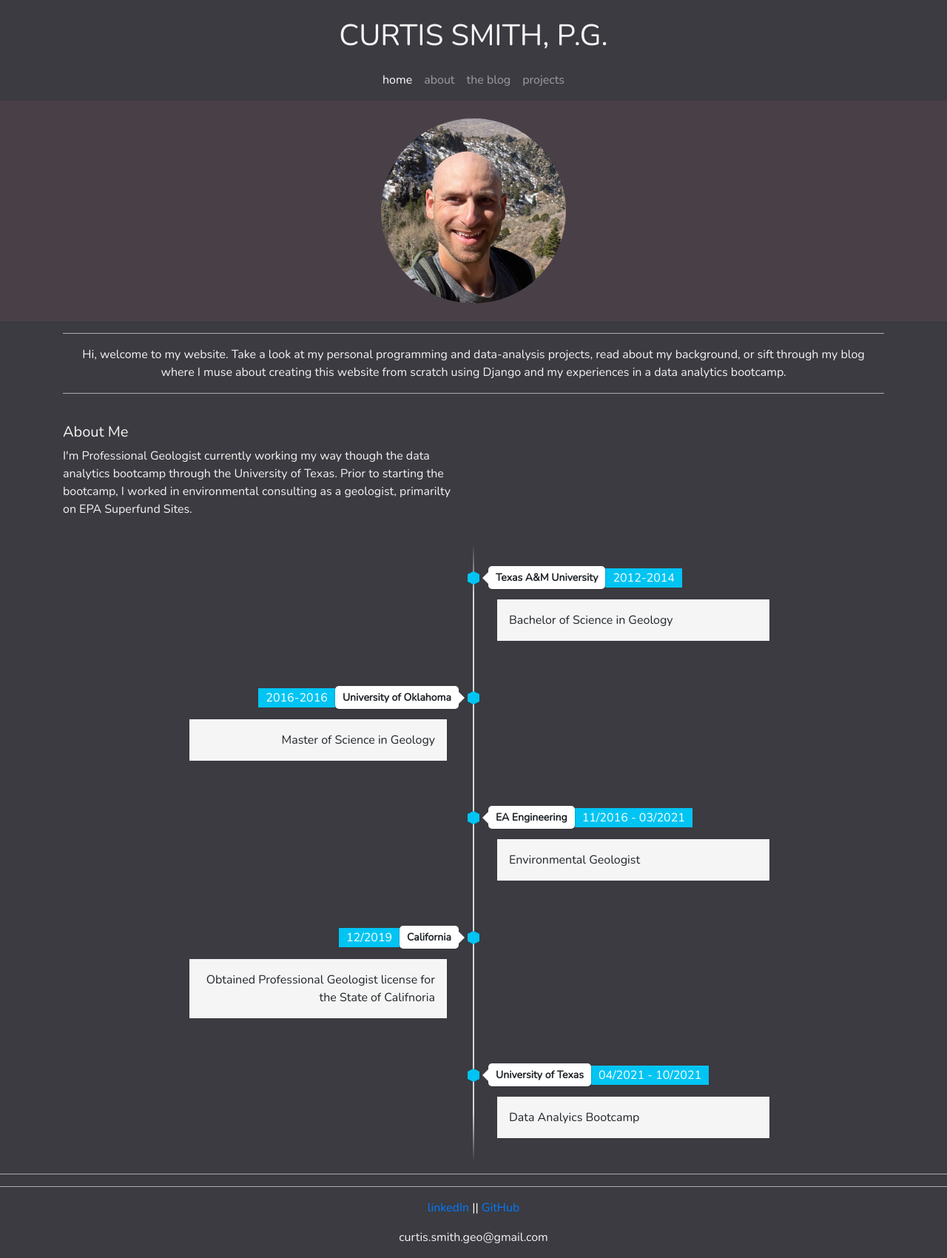
After one commit to curtissmith291/django_site, a Django app: page /home_2/ in a window 1280 px wide. The commit adds this page. Shown: the whole page at 74% size. Run offline with Django 3.2, Linux system fonts and the light colour scheme; some libraries are stand-ins or nearby versions.

Commit message:
editing html/website styling

```diff
--- a/assets/styles.css
+++ b/assets/styles.css
@@ -14,6 +14,8 @@ body {
     text-align: center;
     color: whitesmoke;
     font-family: 'Nunito', sans-serif;
+    margin-left: 10px;
+    margin-right: 10px;
 }
 
 /* Website Top Header */
@@ -46,7 +48,8 @@ body {
 /* Thumbnail images for LI and GH links */
 .thumb {
     width: 35px;
-    float: left;
+    /* float: left; */
     margin-left: 10px;
-    align-items: center;
+    margin-right: 10px;
+    /* align-items: center; */
 }
--- a/my_website/settings.py
+++ b/my_website/settings.py
@@ -14,7 +14,6 @@ from pathlib import Path
 
 # Build paths inside the project like this: BASE_DIR / 'subdir'.
 BASE_DIR = Path(__file__).resolve().parent.parent
-
 
 
 # Quick-start development settings - unsuitable for production
--- a/my_website/urls.py
+++ b/my_website/urls.py
@@ -17,8 +17,8 @@ from theblog.views import BlogView, ArticleDetailView
 # from theblog.views import blog_view
 from django.contrib import admin
 from django.urls import path
-from pages.views import add_result_view, add_view, home_view, scratch_view, about_view, projects_view, square_view, hello_form
-add_result_view
+from pages.views import add_result_view, add_view, home_view, home_view_2, scratch_view, about_view, projects_view, square_view, hello_form
+add_result_view, home_view_2
 from sf_locator.views import sf_view, sf_results_view
 from chord_detector.views import chord_view, chord_result_view
 
@@ -26,6 +26,7 @@ from chord_detector.views import chord_view, chord_result_view
 urlpatterns = [
     path('', home_view, name = 'home'),          # http://127.0.0.1:8000/ is the same as the home page below
     path('home/', home_view, name = 'home'),     # website home page
+    path('home_2/', home_view_2, name = 'home_2'),
     path('scratch/', scratch_view, name = 'scratch'),     # to test html
     path('about/', about_view, name = 'about'),
     path('projects/', projects_view, name = 'projects'),
--- a/pages/views.py
+++ b/pages/views.py
@@ -9,6 +9,11 @@ def home_view(request, *args, **kwargs):
     print(args, kwargs)
     print(request.user)
     return render(request, "home.html", {})
+
+def home_view_2(request, *args, **kwargs):
+    print(args, kwargs)
+    print(request.user)
+    return render(request, "home_2.html", {})
 
 # scratch page for testing
 def scratch_view(request, *args, **kwargs):
--- /dev/null
+++ b/templates/home_2.html
@@ -0,0 +1,560 @@
+<!DOCTYPE html>
+<html lang="en-US">
+
+<head>
+    <meta charset="utf-8">
+    <meta name="viewport" content="width=device-width, initial-scale=1, initial-scale=1.0">
+
+    <!-- BootStrap -->
+    <link rel="stylesheet" href="https://stackpath.bootstrapcdn.com/bootstrap/4.3.1/css/bootstrap.min.css"
+    integrity="sha384-ggOyR0iXCbMQv3Xipma34MD+dH/1fQ784/j6cY/iJTQUOhcWr7x9JvoRxT2MZw1T" crossorigin="anonymous">
+
+    <!-- Google Fonts -->
+    <link rel="preconnect" href="https://fonts.googleapis.com">
+    <link rel="preconnect" href="https://fonts.gstatic.com" crossorigin>
+    <link href="https://fonts.googleapis.com/css2?family=Nunito:wght@200&display=swap" rel="stylesheet">
+
+    <link rel="preconnect" href="https://fonts.googleapis.com">
+    <link rel="preconnect" href="https://fonts.gstatic.com" crossorigin>
+    <link href="https://fonts.googleapis.com/css2?family=Nunito+Sans:wght@200&family=Nunito:wght@200;400&display=swap" rel="stylesheet">
+
+    {% load static %}
+
+    <!-- Standard styles between all webpages -->
+    <link rel="stylesheet" href="{% static 'styles.css' %}">
+
+    <!-- Styles Unique to this webpage -->
+    <style>
+
+        .headshot {
+            width: 250px;
+            border-radius: 125px;
+            display: block;
+            margin-left: auto;
+            margin-right: auto;
+        }
+        .headshot_section {
+            background-color: rgba(194, 108, 130, 0.1);
+
+        }
+
+        #test {
+            display: flex;
+        }
+        header h1{
+        text-align: center;
+        font-weight: bold;
+        margin-top: 0;
+        }
+
+        header p{
+        text-align: center;
+        margin-bottom: 0;
+        }
+
+        .hexa{
+        border: 0px;
+        float: left;
+        text-align: center;
+        height: 35px;
+        width: 60px;
+        font-size: 22px;
+        background: #f0f0f0;
+        color: #3c3c3c;
+        position: relative;
+        margin-top: 15px;
+        }
+
+        .hexa:before{
+        content: "";
+        position: absolute;
+        left: 0;
+        width: 0;
+        height: 0;
+        border-bottom: 15px solid #f0f0f0;
+        border-left: 30px solid transparent;
+        border-right: 30px solid transparent;
+        /* top: -15px; */
+        }
+
+        .hexa:after{
+        content: "";
+        position: absolute;
+        left: 0;
+        width: 0;
+        height: 0;
+        border-left: 30px solid transparent;
+        border-right: 30px solid transparent;
+        border-top: 15px solid #f0f0f0;
+        bottom: -15px;
+        }
+
+        .timeline {
+        position: relative;
+        padding: 0;
+        width: 100%;
+        margin-top: 20px;
+        list-style-type: none;
+        font-family: 'Nunito', sans-serif;
+        }
+
+        .timeline:before {
+        position: absolute;
+        left: 50%;
+        top: 0;
+        content: ' ';
+        display: block;
+        width: 2px;
+        height: 100%;
+        margin-left: -1px;
+        background: rgb(213,213,213);
+        background: -moz-linear-gradient(top, rgba(213,213,213,0) 0%, rgb(213,213,213) 8%, rgb(213,213,213) 92%, rgba(213,213,213,0) 100%);
+        background: -webkit-gradient(linear, left top, left bottom, color-stop(0%,rgba(30,87,153,1)), color-stop(100%,rgba(125,185,232,1)));
+        background: -webkit-linear-gradient(top, rgba(213,213,213,0) 0%, rgb(213,213,213) 8%, rgb(213,213,213) 92%, rgba(213,213,213,0) 100%);
+        background: -o-linear-gradient(top, rgba(213,213,213,0) 0%, rgb(213,213,213) 8%, rgb(213,213,213) 92%, rgba(213,213,213,0) 100%);
+        background: -ms-linear-gradient(top, rgba(213,213,213,0) 0%, rgb(213,213,213) 8%, rgb(213,213,213) 92%, rgba(213,213,213,0) 100%);
+        background: linear-gradient(to bottom, rgba(213,213,213,0) 0%, rgb(213,213,213) 8%, rgb(213,213,213) 92%, rgba(213,213,213,0) 100%);
+        z-index: 5;
+        }
+
+        .timeline li {
+        padding: 2em 0;
+        }
+
+        .timeline .hexa{
+        width: 16px;
+        height: 10px;
+        position: absolute;
+        background: #00c4f3;
+        z-index: 5;
+        left: 0;
+        right: 0;
+        margin-left:auto;
+        margin-right:auto;
+        top: -30px;
+        margin-top: 0;
+        }
+
+        .timeline .hexa:before {
+        border-bottom: 4px solid #00c4f3;
+        border-left-width: 8px;
+        border-right-width: 8px;
+        top: -4px;
+        }
+
+        .timeline .hexa:after {
+        border-left-width: 8px;
+        border-right-width: 8px;
+        border-top: 4px solid #00c4f3;
+        bottom: -4px;
+        }
+
+        .direction-l,
+        .direction-r {
+        float: none;
+        width: 100%;
+        text-align: center;
+        }
+
+        .flag-wrapper {
+        text-align: center;
+        position: relative;
+        }
+
+        .flag {
+        position: relative;
+        display: inline;
+        background: rgb(255,255,255);
+        font-weight: 600;
+        z-index: 15;
+        padding: 6px 10px;
+        text-align: left;
+        border-radius: 5px;
+        }
+
+        .direction-l .flag:after,
+        .direction-r .flag:after {
+        content: "";
+        position: absolute;
+        left: 50%;
+        top: -15px;
+        height: 0;
+        width: 0;
+        margin-left: -8px;
+        border: solid transparent;
+        border-bottom-color: rgb(255,255,255);
+        border-width: 8px;
+        pointer-events: none;
+        }
+
+        .direction-l .flag {
+        -webkit-box-shadow: -1px 1px 1px rgba(0,0,0,0.15), 0 0 1px rgba(0,0,0,0.15);
+        -moz-box-shadow: -1px 1px 1px rgba(0,0,0,0.15), 0 0 1px rgba(0,0,0,0.15);
+        box-shadow: -1px 1px 1px rgba(0,0,0,0.15), 0 0 1px rgba(0,0,0,0.15);
+        }
+
+        .direction-r .flag {
+        -webkit-box-shadow: 1px 1px 1px rgba(0,0,0,0.15), 0 0 1px rgba(0,0,0,0.15);
+        -moz-box-shadow: 1px 1px 1px rgba(0,0,0,0.15), 0 0 1px rgba(0,0,0,0.15);
+        box-shadow: 1px 1px 1px rgba(0,0,0,0.15), 0 0 1px rgba(0,0,0,0.15);
+        }
+
+        .time-wrapper {
+        display: block;
+        position: relative;
+        margin: 4px 0 0 0;
+        z-index: 14;
+        line-height: 1em;
+        color: #fff;
+        }
+
+        .direction-l .time-wrapper {
+        float: none;
+        }
+
+        .direction-r .time-wrapper {
+        float: none;
+        }
+
+        .time {
+        background: #00c4f3;
+        display: inline-block;
+        padding: 8px;
+        }
+
+        .desc {
+        position: relative;
+        margin: 1em 0 0 0;
+        padding: 1em;
+        background: whitesmoke;
+        -webkit-box-shadow: 0 0 1px rgba(0,0,0,0.20);
+        -moz-box-shadow: 0 0 1px rgba(0,0,0,0.20);
+        box-shadow: 0 0 1px rgba(0,0,0,0.20);
+        z-index: 15;
+        }
+
+        .direction-l .desc,
+        .direction-r .desc {
+        position: relative;
+        margin: 1em 1em 0 1em;
+        padding: 1em;
+        z-index: 15;
+        }
+
+        @media(min-width: 768px){
+        .timeline {
+            width: 660px;
+            margin: 0 auto;
+            margin-top: 20px;
+        }
+
+        .timeline li:after {
+            content: "";
+            display: block;
+            height: 0;
+            clear: both;
+            visibility: hidden;
+        }
+
+        .timeline .hexa {
+            left: -28px;
+            right: auto;
+            top: 8px;
+        }
+
+        .timeline .direction-l .hexa {
+            left: auto;
+            right: -28px;
+        }
+
+        .direction-l {
+            position: relative;
+            width: 310px;
+            float: left;
+            text-align: right;
+        }
+
+        .direction-r {
+            position: relative;
+            width: 310px;
+            float: right;
+            text-align: left;
+        }
+
+        .flag-wrapper {
+            display: inline-block;
+        }
+
+        .flag {
+            font-size: 14px;
+        }
+
+        .direction-l .flag:after {
+            left: auto;
+            right: -16px;
+            top: 50%;
+            margin-top: -8px;
+            border: solid transparent;
+            border-left-color: rgb(254,254,254);
+            border-width: 8px;
+        }
+
+        .direction-r .flag:after {
+            top: 50%;
+            margin-top: -8px;
+            border: solid transparent;
+            border-right-color: rgb(254,254,254);
+            border-width: 8px;
+            left: -8px;
+        }
+
+        .time-wrapper {
+            display: inline;
+            vertical-align: middle;
+            margin: 0;
+        }
+
+        .direction-l .time-wrapper {
+            float: left;
+        }
+
+        .direction-r .time-wrapper {
+            float: right;
+        }
+
+        .time {
+            padding: 5px 10px;
+        }
+
+        .direction-r .desc {
+            margin: 1em 0 0 0.75em;
+        }
+        }
+
+        @media(min-width: 992px){
+        .timeline {
+            width: 800px;
+            margin: 0 auto;
+            margin-top: 20px;
+        }
+
+        .direction-l {
+            position: relative;
+            width: 380px;
+            float: left;
+            text-align: right;
+        }
+
+        .direction-r {
+            position: relative;
+            width: 380px;
+            float: right;
+            text-align: left;
+        }
+        }
+
+
+
+    </style>
+
+    <title>Home - Curtis Smith, P.G.</title>
+
+</head>
+
+<body>
+
+    <br>
+
+    <h1 class="cs_header">
+        CURTIS SMITH, P.G.
+    </h1>
+
+    <div class="just_font">
+        <nav class="navbar navbar-expand-sm bg-transparent navbar-dark justify-content-center">
+            <ul class="navbar-nav">
+                <li class="nav-item active">
+                    <a class="nav-link" href="/home">home</a>
+                </li>
+                <li class="nav-item">
+                    <a class="nav-link" href="/about">about</a>
+                </li>
+                <li class="nav-item">
+                    <a class="nav-link" href="/blog">the blog</a>
+                </li>
+                <li class="nav-item">
+                    <a class="nav-link" href="/projects">projects</a>
+            </ul>
+        </nav>
+    </div>
+
+    <div class="headshot_section">
+        <br>
+        <img class="headshot"
+        src="{% static 'images/sandia.jpg' %}"
+        alt="Uh oh, a picture is supposed to be here. The issue is probably on your end..."
+        title="Sandia Mountains, New Mexico">
+        <br>
+    </div>
+
+    <div class="container">
+        <hr class="footer_hr">
+    </div>
+
+    <div class="container">
+        <p class="centered_text">
+        Hi, welcome to my website. Take a look at my personal programming and data-analysis projects, read about my background, or sift through my
+        blog where I muse about creating this website from scratch using Django and my experiences in a data analytics
+        bootcamp.
+        </p>
+    </div>
+
+    <div class="container">
+        <hr class="footer_hr">
+    </div>
+
+    <br>
+
+    <div class="container">
+        <div class="row" id="text">
+            <div class="col">
+                <h5 class="just_font">
+                    About Me
+                </h5>
+                <p class="just_font">
+                    I'm Professional Geologist currently working my way though the data analytics
+                    bootcamp through the University of Texas. Prior to starting the bootcamp, I
+                    worked in environmental consulting as a geologist, primarilty on EPA Superfund Sites.
+
+                </p>
+            </div>
+            <div class="col">
+
+            </div>
+        </div>
+    </div>
+
+    <ul class="timeline">
+        <!-- Item 1 -->
+        <li>
+          <div class="direction-r">
+            <div class="flag-wrapper">
+              <span class="hexa"></span>
+              <span class="flag">Texas A&M University</span>
+              <span class="time-wrapper"><span class="time">2012-2014</span></span>
+            </div>
+            <div class="desc">Bachelor of Science in Geology</div>
+          </div>
+        </li>
+
+        <!-- Item 2 -->
+        <li>
+          <div class="direction-l">
+            <div class="flag-wrapper">
+              <span class="hexa"></span>
+              <span class="flag">University of Oklahoma</span>
+              <span class="time-wrapper"><span class="time">2016-2016</span></span>
+            </div>
+            <div class="desc">Master of Science in Geology</div>
+          </div>
+        </li>
+
+        <!-- Item 3 -->
+        <li>
+          <div class="direction-r">
+            <div class="flag-wrapper">
+              <span class="hexa"></span>
+              <span class="flag">EA Engineering</span>
+              <span class="time-wrapper"><span class="time">11/2016 - 03/2021</span></span>
+            </div>
+            <div class="desc">Environmental Geologist</div>
+          </div>
+        </li>
+
+        <!-- Item 4 -->
+        <li>
+            <div class="direction-l">
+              <div class="flag-wrapper">
+                <span class="hexa"></span>
+                <span class="flag">California</span>
+                <span class="time-wrapper"><span class="time">12/2019</span></span>
+              </div>
+              <div class="desc">Obtained Professional Geologist license for the State of Califnoria</div>
+            </div>
+          </li>
+
+                  <!-- Item 3 -->
+        <li>
+            <div class="direction-r">
+                <div class="flag-wrapper">
+                    <span class="hexa"></span>
+                    <span class="flag">University of Texas</span>
+                    <span class="time-wrapper"><span class="time">04/2021 - 10/2021</span></span>
+                </div>
+                <div class="desc">Data Analyics Bootcamp</div>
+                </div>
+        </li>
+    </ul>
+
+
+
+
+
+    <hr class="footer_hr">
+
+    <!-- <div class="centered_items">
+        <p class="centered_text">
+            Hi.
+            <br>
+            <br>
+            This is my website.
+            <br>
+            <br>
+            You can find stuff out about me:
+            <br>
+            Where I've gone to school.
+            <br>
+            Where I've worked.
+            <br>
+            How long I've been a P.G.
+            <br>
+            <br>
+            The blog has blogs.
+            <br>
+            <br>
+            I have projects on here, too.
+
+        </p>
+    </div> -->
+
+    <hr class="footer_hr">
+
+    <!-- <p class="centered_text">Other places you can find me:</p>
+
+    <div class='centered_items'>
+        <a href="https://www.linkedin.com/in/curtis-smith-p-g-3676b785">
+            <img class="thumb"
+                alt="linkedin"
+                src="{% static 'images/li_64.png' %}"
+                title="linkedin">
+        </a>
+        <a href="https://github.com/curtissmith291">
+            <img class="thumb"
+                alt="github"
+                src="{% static 'images/gh_64.png' %}"
+                title="github">
+        </a>
+    </div> -->
+
+<!--
+    <p class="centered_text">email me at:<br>curtis.smith.geo@gmail.com</p> -->
+
+    <div class="centered_text">
+        <p>
+        <a href="https://www.linkedin.com/in/curtis-smith-p-g-3676b785">linkedIn</a>
+            ||
+        <a href="https://github.com/curtissmith291">GitHub</a>
+        </p>
+        <p>curtis.smith.geo@gmail.com</p>
+    </div>
+</body>
+</html>
```
Also changed, not shown: templates/home.html (+49 -26 lines), templates/projects.html (+46 -1 lines), assets/images/gh_64.png (added), assets/images/li_64.png (added), assets/sf_sites_cleaned.csv (added), sf_locator/107178_circle_linkedin_icon.png (added).
